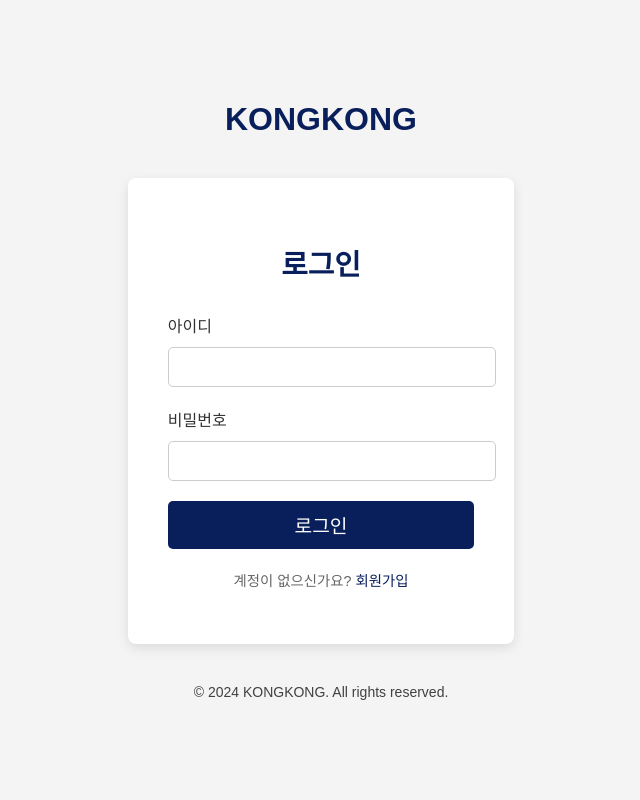
After one commit to ksw222/kongkong, a PHP site: page /login.html in a window 1280 px wide. The commit adds this page. Shown: the whole page, without its empty margins (319-959 px from the left). Run offline with PHP 8.4, Linux system fonts and the light colour scheme.

Commit message:
Add login.html, login.css Update atc

```diff
--- a/kongkong/community_main.html
+++ b/kongkong/community_main.html
@@ -18,6 +18,7 @@
                     <li><a href="community_main.html">커뮤니티</a></li>
                     <li><a href="resources_page.html">자료마당</a></li>
                     <li><a href="notification.html">공지사항</a></li>
+                    <li><a href="login.html" class="login-btn">Sign In</a></li>
                 </ul>
             </nav>
         </div>
--- a/kongkong/kongkong1.html
+++ b/kongkong/kongkong1.html
@@ -20,6 +20,7 @@
                     <li><a href="notification.html">공지사항</a></li>
                 </ul>
             </nav>
+            <div><a href="login.html" class="login-btn">로그인</a></div>
         </div>
     </header>
 
--- /dev/null
+++ b/kongkong/login.css
@@ -0,0 +1,114 @@
+/* General reset and body styling */
+body {
+    font-family: 'Noto Sans KR', sans-serif;
+    background-color: #f4f4f4;
+    margin: 0;
+    padding: 0;
+    display: flex;
+    flex-direction: column;
+    justify-content: center;
+    align-items: center;
+    height: 100vh;
+}
+
+a {
+    text-decoration: none;
+    color: inherit; /* 링크 색상도 상속받도록 설정 */
+}
+
+/* Centering the KONGKONG heading */
+h1 {
+    text-align: center;
+    color: #081F5C;
+    font-size: 2em;
+    margin-bottom: 40px; /* Spacing between heading and login box */
+}
+
+/* Login box styling without side boxes */
+.login-section {
+    display: flex;
+    justify-content: center;
+    align-items: center;
+    width: 100%; /* No side boxes */
+}
+
+.container {
+    background-color: #fff;
+    padding: 40px;
+    border-radius: 8px;
+    box-shadow: 0 4px 12px rgba(0, 0, 0, 0.1);
+    max-width: 400px;
+    width: 100%;
+}
+
+/* Login form heading */
+h2 {
+    text-align: center;
+    color: #081F5C;
+    font-size: 1.8em;
+    margin-bottom: 30px;
+}
+
+/* Label and input field styling */
+.login-form label {
+    display: block;
+    margin-bottom: 10px;
+    font-size: 1em;
+    color: #333;
+}
+
+.login-form input[type="text"],
+.login-form input[type="password"] {
+    width: 100%;
+    padding: 10px;
+    margin-bottom: 20px;
+    border: 1px solid #ccc;
+    border-radius: 5px;
+    font-size: 1em;
+}
+
+/* Login button styling */
+.login-form .btn {
+    width: 100%;
+    background-color: #081F5C;
+    color: #fff;
+    padding: 10px;
+    font-size: 1.2em;
+    border: none;
+    border-radius: 5px;
+    cursor: pointer;
+}
+
+.login-form .btn:hover {
+    background-color: #062A83; /* Darker shade on hover */
+}
+
+/* Register link styling */
+.register-link {
+    text-align: center;
+    margin-top: 20px;
+    font-size: 0.9em;
+    color: #666;
+}
+
+.register-link a {
+    color: #081F5C;
+    text-decoration: none;
+}
+
+.register-link a:hover {
+    text-decoration: underline;
+}
+
+/* 푸터 스타일 */
+footer {
+    color: #404040;
+    font-size: 14px;
+    text-align: center;
+    padding: 20px 0;
+    margin-top: 20px;
+}
+
+footer p {
+    margin: 0;
+}
--- /dev/null
+++ b/kongkong/login.html
@@ -0,0 +1,37 @@
+<!DOCTYPE html>
+<html lang="ko">
+<head>
+    <meta charset="UTF-8">
+    <meta name="viewport" content="width=device-width, initial-scale=1.0">
+    <title>KONGKONG 로그인</title>
+    <link href="https://fonts.googleapis.com/css2?family=Roboto:wght@400;700&display=swap" rel="stylesheet">
+    <link rel="stylesheet" href="login.css"> <!-- 로그인 CSS 파일 연결 -->
+</head>
+<body>
+    <header>
+            <h1><a href="kongkong1.html">KONGKONG</a></h1>
+    </header>
+
+    <main>
+        <section class="login-section">
+            <div class="container">
+                <h2>로그인</h2>
+                <form action="#" method="post" class="login-form">
+                    <label for="username">아이디</label>
+                    <input type="text" id="username" name="username" required>
+
+                    <label for="password">비밀번호</label>
+                    <input type="password" id="password" name="password" required>
+
+                    <button type="submit" class="btn">로그인</button>
+                </form>
+                <p class="register-link">계정이 없으신가요? <a href="#">회원가입</a></p>
+            </div>
+        </section>
+    </main>
+
+    <footer>
+        <p>&copy; 2024 KONGKONG. All rights reserved.</p>
+    </footer>
+</body>
+</html>
```
Also changed, not shown: kongkong/styles.css (+20 -1 lines), kongkong/team.jpg (added).
